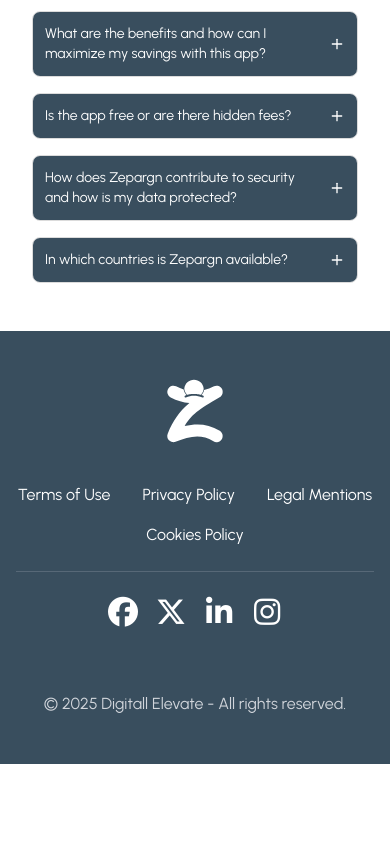
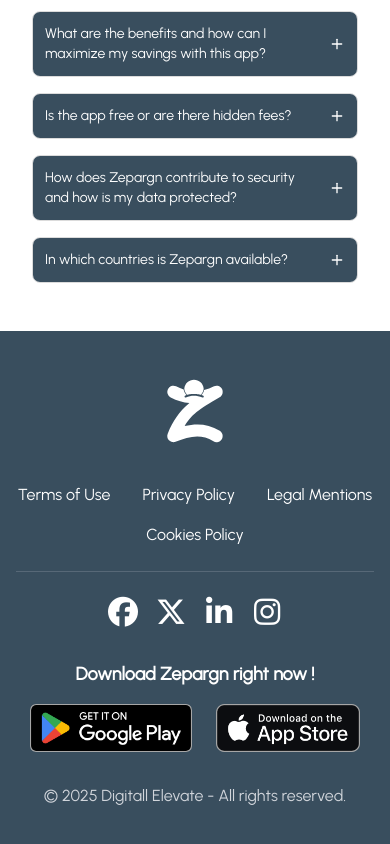
Before and after one commit to runco02X/ze-landing, a React (Vite) app: page / in a window 390 px wide. Shown: the part 6288-7132 px from the top of the page. Before the commit the page ends 7052 px from the top, so only its background shows below. Built offline with nearby package versions, Linux system fonts and the light colour scheme.

Commit message:
chore: fix footer

```diff
--- a/src/components/Footer.tsx
+++ b/src/components/Footer.tsx
@@ -54,8 +54,8 @@ function Footer() {
           </div>
         </div>
 
-        {/* Download App Section - Hidden on mobile, shown at bottom for larger screens */}
-        <div className="hidden md:block">
+        {/* Download App Section - Shown for all screen sizes */}
+        <div className="block">
           <div className="text-center">
             <h3 className="text-lg font-semibold mb-4">
               {t.footer.downloadApp}
```
